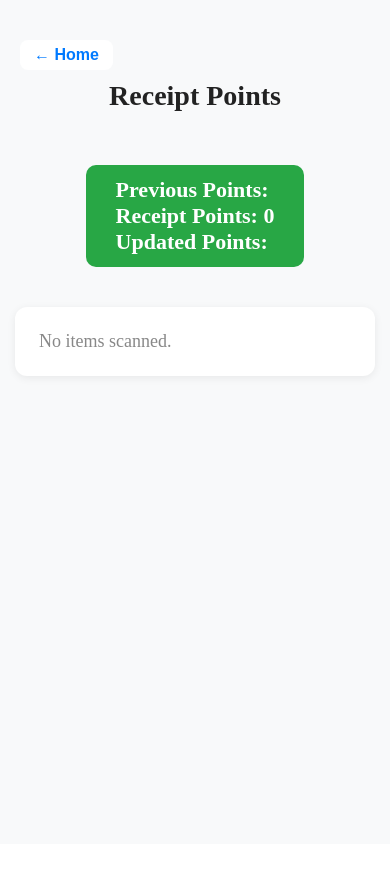
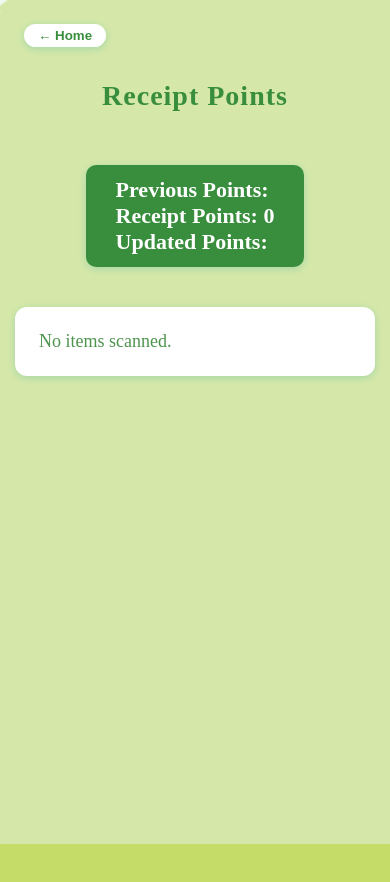
Before and after one commit to sri7373/Tech-Series-2025, a React Native app in the folder frontend/: screen /ReceiptsPoints in a window 390 px wide. Shown: the top 882 px of the page. Before the commit the page ends 844 px from the top, so only its background shows below. Built offline with nearby package versions, Linux system fonts and the light colour scheme.

Commit message:
UI Changes

```diff
--- a/frontend/App.js
+++ b/frontend/App.js
@@ -22,7 +22,7 @@ const Stack = createNativeStackNavigator();
 export default function App() {
   return (
     <NavigationContainer>
-      <Stack.Navigator initialRouteName="Login">
+      <Stack.Navigator initialRouteName="ReceiptsPoints">
         <Stack.Screen
           name="Login"
           component={LoginScreen}
--- a/frontend/screens/ReceiptsPoints.js
+++ b/frontend/screens/ReceiptsPoints.js
@@ -1,5 +1,7 @@
 import React, { useEffect, useState } from 'react';
 import Confetti from 'react-confetti';
+import { colours, spacing, typography } from '../theme';
+import { ImageBackground } from 'react-native';
 
 export default function ReceiptsPoints({ route, navigation }) {
   // Expect route.params.items (array) and route.params.totalPoints (number)
@@ -74,33 +76,36 @@ export default function ReceiptsPoints({ route, navigation }) {
 
   if (loading) {
     return (
-      <div style={styles.container}>
-        <span style={{ color: '#007AFF', fontSize: 22 }}>Loading...</span>
+      <ImageBackground
+        source={require('../assets/leafy.jpg')}
+        style={styles.background}
+        resizeMode="cover"
+      >
+        <div style={styles.overlay}>
+          <span style={{ color: colours.primary, fontSize: 22 }}>Loading...</span>
         </div>
+      </ImageBackground>
     );
   }
 
   return (
-    <div style={styles.container}>
+    <ImageBackground
+      source={require('../assets/leafy.jpg')}
+      style={styles.background}
+      resizeMode="cover"
+    >
+      <div style={styles.overlay}>
         {showConfetti && <Confetti width={windowSize.width} height={windowSize.height} />}
-
         {/* Decorative Vines/Trees (CSS animated) */}
-      <div style={styles.vinesContainer}>
-        <div style={styles.vine}></div>
-        <div style={{ ...styles.vine, left: '80%', animationDelay: '1s' }}></div>
-      </div>
-
         <button style={styles.returnButton} onClick={() => navigation && navigation.navigate('Home')}>
           ← Home
         </button>
         <h2 style={styles.title}>Receipt Points</h2>
-
         <div style={styles.pointsBox}>
           <span style={styles.pointsText}>Previous Points: {prevPoints}</span><br />
           <span style={styles.pointsText}>Receipt Points: {totalPoints}</span><br />
           <span style={styles.pointsText}>Updated Points: {updatedPoints}</span>
         </div>
-
         <div style={styles.itemsList}>
           {items.length === 0 ? (
             <span style={styles.noItems}>No items scanned.</span>
@@ -120,48 +125,63 @@ return (
           )}
         </div>
       </div>
+    </ImageBackground>
   );
 }
 
 const styles = {
-  container: {
+  background: {
     minHeight: '100vh',
+    width: '100vw',
+    backgroundColor: colours.background,
+    position: 'relative',
+    display: 'flex',
+    justifyContent: 'center',
+    alignItems: 'center',
+  },
+  overlay: {
+    width: '100%',
+    minHeight: '100vh',
+    background: 'rgba(232,245,233,0.5)',
     display: 'flex',
     flexDirection: 'column',
     alignItems: 'center',
-    background: '#f8f9fa',
     position: 'relative',
   },
   returnButton: {
     position: 'absolute',
-    top: 40,
-    left: 20,
-    background: '#fff',
-    padding: '6px 14px',
-    borderRadius: 8,
+    top: spacing.lg,
+    left: spacing.lg,
+    background: colours.surface,
+    padding: `${spacing.xs}px 14px`,
+    borderRadius: spacing.md,
     fontWeight: 'bold',
-    fontSize: 16,
-    color: '#007AFF',
+    fontSize: typography.button,
+    color: colours.primary,
     border: 'none',
     cursor: 'pointer',
     zIndex: 2,
+    boxShadow: `0 2px 8px ${colours.shadow}`,
   },
   title: {
     marginTop: 80,
     fontSize: 28,
     fontWeight: 'bold',
-    color: '#222',
+    color: colours.primary,
+    textAlign: 'center',
+    letterSpacing: 1,
   },
   pointsBox: {
     marginTop: 30,
-    background: '#28a745',
+    background: colours.primary,
     padding: '12px 30px',
     borderRadius: 10,
-    color: '#fff',
+    color: colours.surface,
     fontSize: 22,
     fontWeight: 600,
     border: 'none',
     display: 'inline-block',
+    boxShadow: `0 2px 8px ${colours.shadow}`,
   },
   pointsText: {
     fontSize: 22,
@@ -171,14 +191,14 @@ const styles = {
     marginTop: 40,
     width: '80%',
     maxWidth: 500,
-    background: '#fff',
+    background: colours.surface,
     borderRadius: 12,
-    boxShadow: '0 2px 8px rgba(0,0,0,0.07)',
+    boxShadow: `0 2px 8px ${colours.shadow}`,
     padding: 24,
   },
   noItems: {
     fontSize: 18,
-    color: '#888',
+    color: colours.textSecondary,
     textAlign: 'center',
   },
   itemRow: {
@@ -186,7 +206,7 @@ const styles = {
     justifyContent: 'space-between',
     alignItems: 'center',
     padding: '10px 0',
-    borderBottom: '1px solid #eee',
+    borderBottom: `1px solid ${colours.border}`,
     gap: 16,
   },
   itemImage: {
@@ -202,8 +222,8 @@ const styles = {
     display: 'flex',
     alignItems: 'center',
     justifyContent: 'center',
-    background: '#eee',
-    color: '#888',
+    background: colours.muted,
+    color: colours.textSecondary,
     borderRadius: 8,
     fontSize: 12,
     marginRight: 8,
@@ -211,17 +231,36 @@ const styles = {
   itemName: {
     fontWeight: 'bold',
     fontSize: 18,
-    color: '#333',
+    color: colours.primary,
   },
   itemQty: {
     fontSize: 16,
-    color: '#555',
+    color: colours.text,
     marginLeft: 20,
   },
   itemPoints: {
     fontSize: 16,
-    color: '#28a745',
+    color: colours.success,
     marginLeft: 20,
     fontWeight: 'bold',
   },
+  vinesContainer: {
+    position: 'absolute',
+    top: 0,
+    left: 0,
+    width: '100%',
+    height: 60,
+    zIndex: 1,
+    pointerEvents: 'none',
+  },
+  vine: {
+    position: 'absolute',
+    left: '10%',
+    top: 0,
+    width: 120,
+    height: 60,
+    background: 'linear-gradient(90deg, #388E3C 60%, #A5D6A7 100%)',
+    borderRadius: 60,
+    animation: 'vineSwing 3s infinite alternate',
+  },
 };
--- a/frontend/screens/RecommendationsScreen.js
+++ b/frontend/screens/RecommendationsScreen.js
@@ -9,6 +9,7 @@ import {
   Image,
   ActivityIndicator,
   Alert,
+  ImageBackground,
 } from 'react-native';
 import { getSustainableAlternativesForProduct } from '../services/api';
 
@@ -159,15 +160,26 @@ export default function RecommendationsScreen({ route, navigation }) {
 
   if (loading) {
     return (
+      <ImageBackground
+        source={require('../assets/leafy.jpg')}
+        style={styles.background}
+        resizeMode="cover"
+      >
         <View style={styles.loadingContainer}>
           <ActivityIndicator size="large" color="#4CAF50" />
           <Text style={styles.loadingText}>Finding sustainable alternatives...</Text>
         </View>
+      </ImageBackground>
     );
   }
 
   return (
-    <View style={styles.container}>
+    <ImageBackground
+      source={require('../assets/leafy.jpg')}
+      style={styles.background}
+      resizeMode="cover"
+    >
+      <View style={styles.overlay}>
         {/* Header */}
         <View style={styles.header}>
           <TouchableOpacity
@@ -216,10 +228,20 @@ export default function RecommendationsScreen({ route, navigation }) {
           </View>
         </ScrollView>
       </View>
+    </ImageBackground>
   );
 }
 
 const styles = StyleSheet.create({
+  background: {
+    flex: 1,
+    width: '100%',
+    height: '100%',
+  },
+  overlay: {
+    flex: 1,
+    backgroundColor: 'rgba(232,245,233,0.5)', // semi-transparent overlay
+  },
 
   // ===== Main Product (Clicked Product) =====
   mainProductCardRow: {
@@ -236,8 +258,8 @@ const styles = StyleSheet.create({
   },
 
   mainProductImageRow: {
-    width: '65%',       // ~2/3 of the horizontal space
-    aspectRatio: 1,     // ensures square
+    width: 180,       // increased from 120
+    height: 180,      // increased from 120
     borderRadius: 12,
     marginRight: 16,
     resizeMode: 'cover',
@@ -406,8 +428,8 @@ const styles = StyleSheet.create({
     fontWeight: 'bold',
   },
   productImage: {
-    width: '100%',
-    height: 160,
+    width: 180,       // increased from 120
+    height: 180,
     borderRadius: 8,
     marginBottom: 12,
     backgroundColor: '#f0f0f0',
```
Lines whose indentation alone changed are shown as unchanged.
